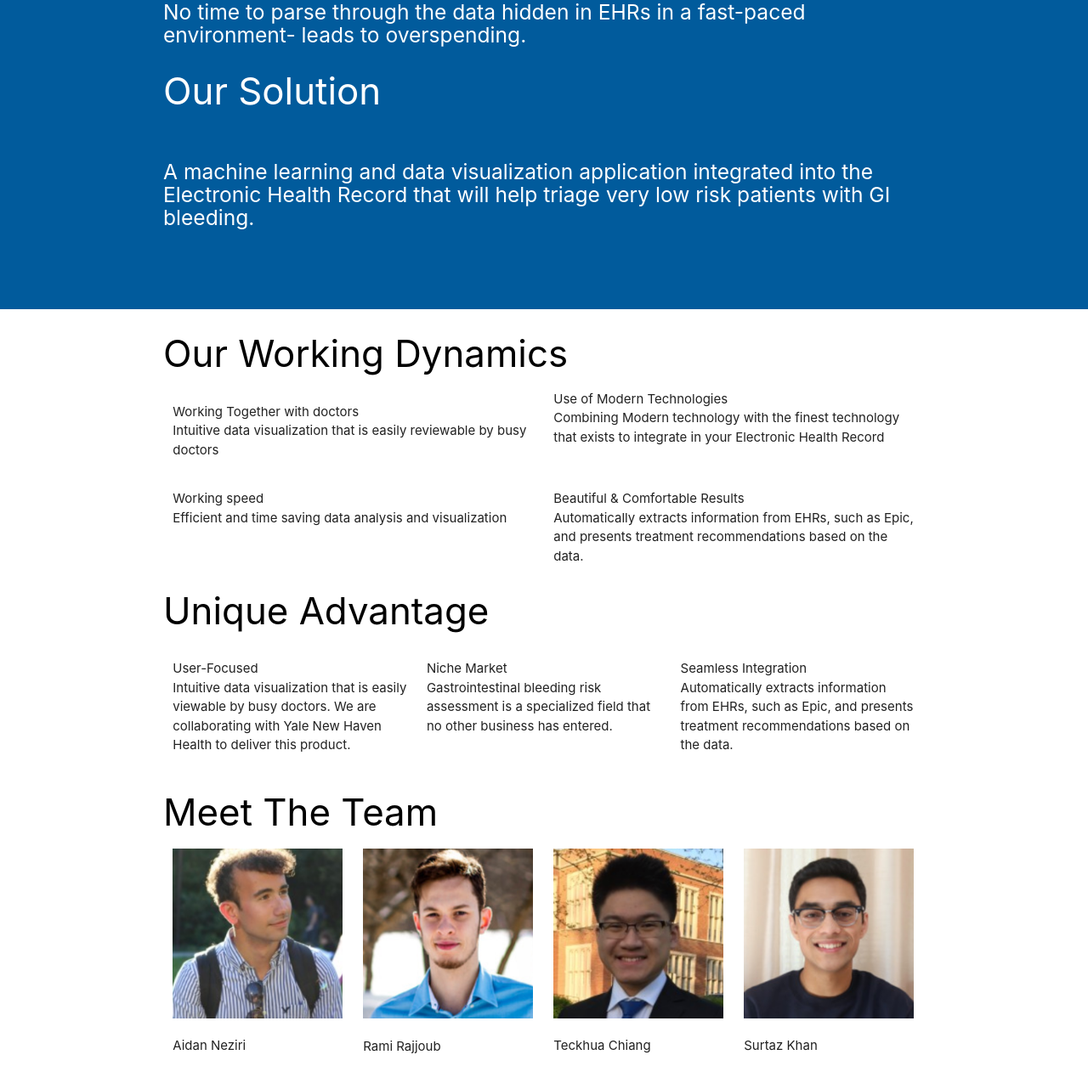
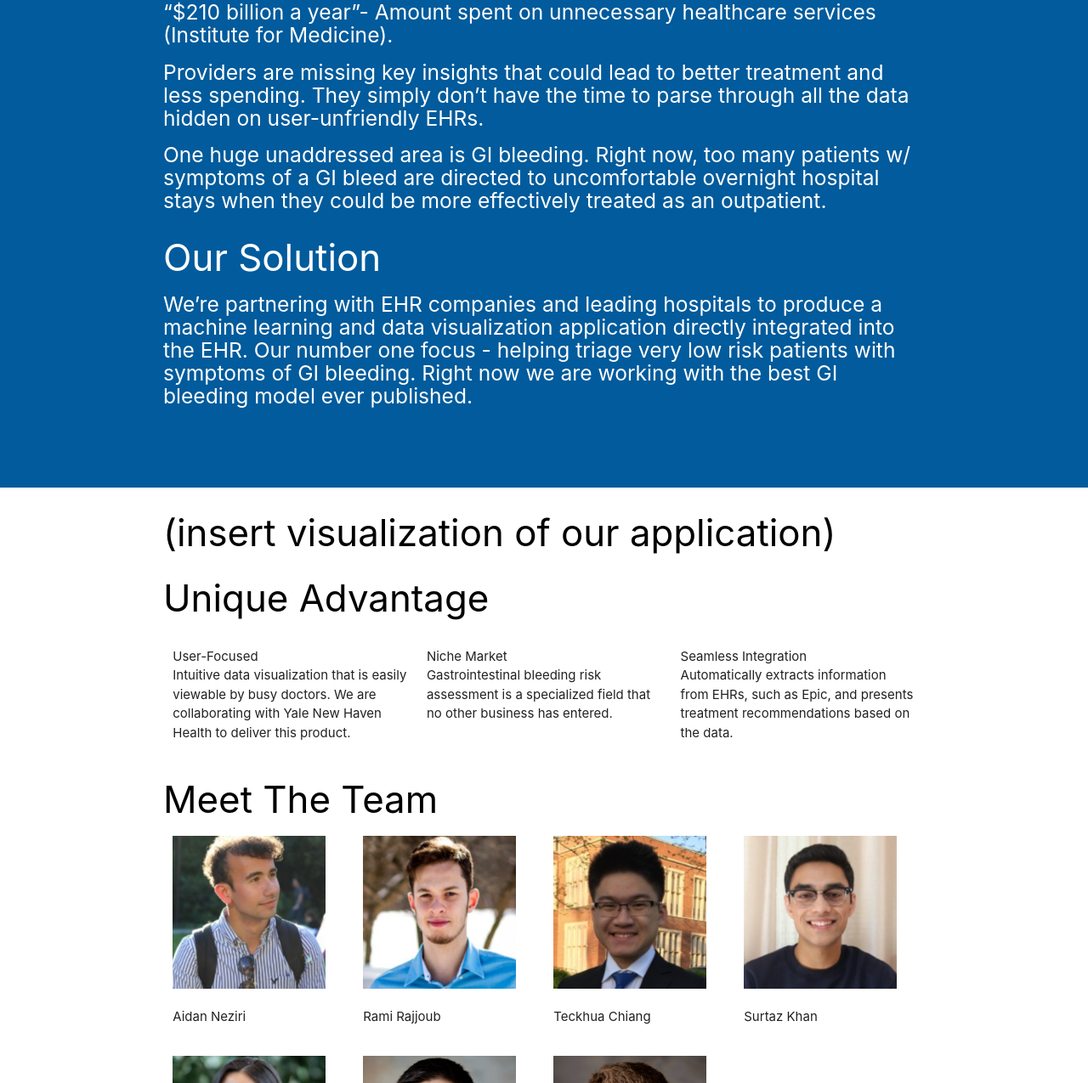
Before and after one commit to bettxiong/bettxiong.github.io, a plain HTML site: page index.html in a window 1280 px wide. Shown: the part 748-2023 px from the top of the page at 85% size. Drawn offline with nearby package versions, Linux system fonts and the light colour scheme.

Commit message:
Update index.html

```diff
--- a/index.html
+++ b/index.html
@@ -36,26 +36,20 @@
 	<div class = "block1" style="background-color: #015B9C; padding: 5% 0;">
 		<div class = "container">
 			<div class="row">
-		      	<h3 class="white-text">Hospitals can’t access analytics</h3>
-				<h5 class="white-text">No time to parse through the data hidden in EHRs in a fast-paced environment- leads to overspending.</h5>
-		     	<h3 class="white-text">Our Solution</h3><br>
-				<h5 class="white-text">A machine learning and data visualization application integrated into the Electronic Health Record that will help triage very low risk patients with GI bleeding.</h5>
+		      	<h3 class="white-text">The Problem</h3>
+				<h5 class="white-text">“$210 billion a year”- Amount spent on unnecessary healthcare services (Institute for Medicine).</h5>
+				<h5 class="white-text">Providers are missing key insights that could lead to better treatment and less spending. They simply don’t have the time to parse through all the data hidden on user-unfriendly EHRs.</h5>
+				<h5 class="white-text">One huge unaddressed area is GI bleeding. Right now, too many patients w/ symptoms of a GI bleed are directed to uncomfortable overnight hospital stays when they could be more effectively treated as an outpatient.</h5>
+		     	<h3 class="white-text">Our Solution</h3>
+				<h5 class="white-text">We’re partnering with EHR companies and leading hospitals to produce a machine learning and data visualization application directly integrated into the EHR. Our number one focus - helping triage very low risk patients with symptoms of GI bleeding. Right now we are working with the best GI bleeding model ever published.</h5>
 		     </div>
 	    </div>
 	</div>
 
 	<div>
+		<div>
 		<div class = "container">
-			<h3 class="black-text">Our Working Dynamics</h3>
-			<div class="row">
-		      <div class="col s6">
-		      	<p>Working Together with doctors <br>Intuitive data visualization that is easily reviewable by busy doctors</p>
-		      </div>
-		      <div class="col s6">Use of Modern Technologies <br>Combining Modern technology with the finest technology that exists to integrate in your Electronic Health Record</div>
-		    </div>
-		    <div class="row">
-		      <div class="col s6">Working speed <br>Efficient and time saving data analysis and visualization</div>
-		      <div class="col s6">Beautiful & Comfortable Results <br>Automatically extracts information from EHRs, such as Epic, and presents treatment recommendations based on the data.</div>
+			<h3 class="black-text">(insert visualization of our application)</h3>
 		    </div>
 		</div>
 	</div>
@@ -82,33 +76,33 @@
 			<h3 class="black-text">Meet The Team</h3>
 			<div class="row">
 		      <div class="col s3">
-		      	<img style = "max-width: 200px;" src = "1.png">
+		      	<img style = "max-width: 180px;" src = "1.png">
 		      	<p>Aidan Neziri</p>
 		      </div>
 		      <div class="col s3">
-		      	<img style = "max-width: 200px;"  src = "2.png">
+		      	<img style = "max-width: 180px;"  src = "2.png">
 		      	<p>Rami Rajjoub</p>
 		      </div>
 		      <div class="col s3">
-		      	<img  style = "max-width: 200px;" src = "3.png">
+		      	<img  style = "max-width: 180px;" src = "3.png">
 		      	<p>Teckhua Chiang</p>
 		      </div>
 		      <div class="col s3">
-		      	<img  style = "max-width: 200px;" src = "4.png">
+		      	<img  style = "max-width: 180px;" src = "4.png">
 		      	<p>Surtaz Khan</p>
 		      </div>
 		    </div>
 		    <div class="row">
 		      <div class="col s3">
-		      	<img  style = "max-width: 200px;" src = "5.png">
+		      	<img  style = "max-width: 180px;" src = "5.png">
 		      	<p>Betty Xiong</p>
 		      </div>
 		      <div class="col s3">
-		      	<img  style = "max-width: 200px;" src = "6.png">
+		      	<img  style = "max-width: 180px;" src = "6.png">
 		      	<p>Dr. Dennis Shung</p>
 		      </div>
 		      <div class="col s3">
-		      	<img  style = "max-width: 200px;" src = "7.png">
+		      	<img  style = "max-width: 180px;" src = "7.png">
 		      	<p>Dr. Michael Simonov</p>
 		      </div>
 		    </div>
```
